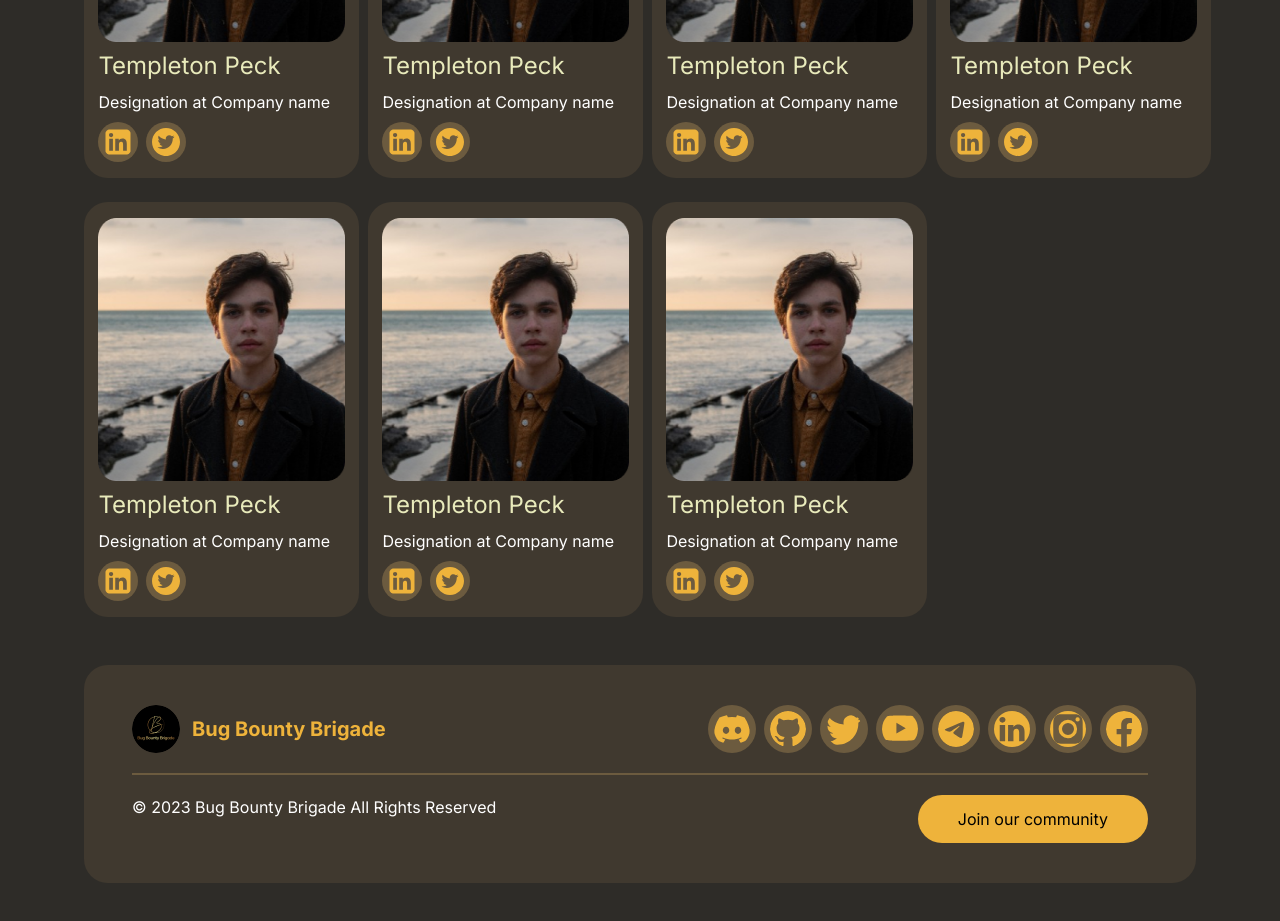
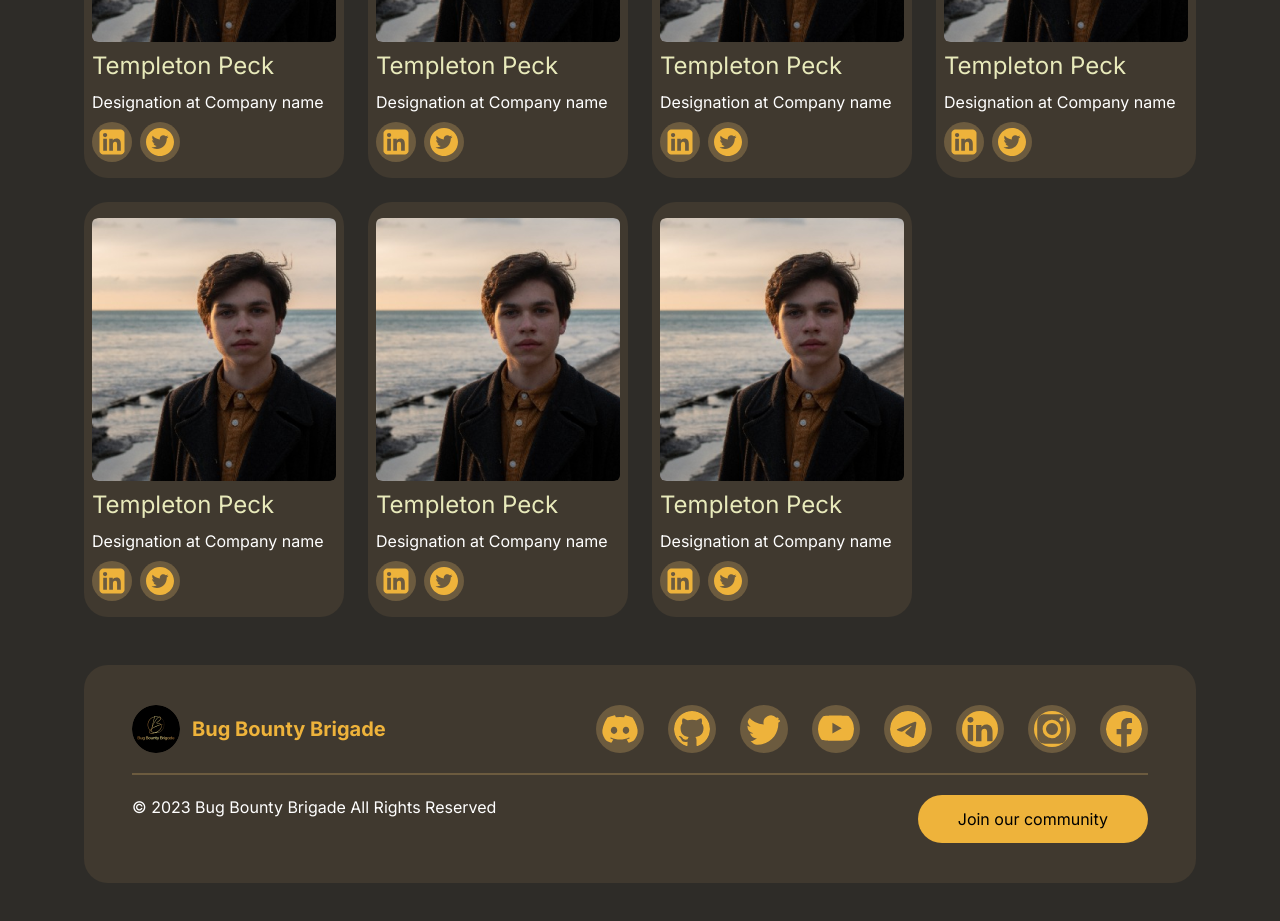
Before and after one commit to Bug-Bounty-Brigade/Bug-Bounty-Brigade-Main-Website, a Next.js app: page /about in a window 1280 px wide. Shown: the part 1120-2041 px from the top of the page. Built offline with nearby package versions, Linux system fonts and the light colour scheme.

Commit message:
fix responsiveness of layout,home,about

```diff
--- a/app/about/page.jsx
+++ /dev/null
@@ -1,34 +0,0 @@
-import PhotoCard from "@/components/PhotoCard"
-import PageLayout from "@/components/PageLayout";
-
-const page = () => {
-  return (
-    <PageLayout>
-    <div className="max-w-6xl min-h-screen mx-auto">
-        <section className="flex flex-col p-12 space-y-4 md:space-y-0 md:space-x-8 md:flex-row ">
-          <h2 className="md:w-1/2 text-4xl font-semibold text-transparent bg-gradient-to-r from-[#EEB33B] to-[#E8EABC] bg-clip-text "> Bug Bounty Brigade - Global Hacking Community</h2>
-          <p className="text-lg md:w-1/2">At Bug Bounty Brigade, we are dedicated to empowering cybersecurity guardians worldwide. Our mission is to cultivate a thriving community <span className="text-[#E8EABB]"> by bug hunters, for bug hunters </span>. Join our vibrant community of ethical hackers and enthusiasts as we make a positive impact on cybersecurity.</p>
-        </section>
-        <section>
-          <h3 className="text-3xl text-center font-semibold text-transparent bg-gradient-to-r from-[#EEB33B] to-[#E8EABC] bg-clip-text">Meet Our Team</h3>
-          <div className="grid items-center justify-center grid-cols-1 gap-6 mx-auto mt-4 md:mt-8 md:grid-cols-2 lg:grid-cols-4 last:mb-2 last:md:mb-0">
-            <PhotoCard name="Templeton Peck" companyname="Designation at Company name"/>
-            <PhotoCard name="Templeton Peck" companyname="Designation at Company name"/>
-            <PhotoCard name="Templeton Peck" companyname="Designation at Company name"/>
-            <PhotoCard name="Templeton Peck" companyname="Designation at Company name"/>
-            <PhotoCard name="Templeton Peck" companyname="Designation at Company name"/>
-            <PhotoCard name="Templeton Peck" companyname="Designation at Company name"/>
-            <PhotoCard name="Templeton Peck" companyname="Designation at Company name"/>
-            <PhotoCard name="Templeton Peck" companyname="Designation at Company name"/>
-            <PhotoCard name="Templeton Peck" companyname="Designation at Company name"/>
-            <PhotoCard name="Templeton Peck" companyname="Designation at Company name"/>
-            <PhotoCard name="Templeton Peck" companyname="Designation at Company name"/>
-
-          </div>
-        </section>
-    </div>
-    </PageLayout>
-  )
-}
-
-export default page
--- /dev/null
+++ b/app/about/page.tsx
@@ -0,0 +1,114 @@
+import PhotoCard from "@/components/PhotoCard";
+import PageLayout from "@/components/PageLayout";
+
+const page = () => {
+  return (
+    <PageLayout>
+      <div className="w-full min-h-screen mx-auto">
+        <section className="flex flex-col p-12 space-y-4 md:space-y-0 md:space-x-8 md:flex-row ">
+          <h2 className="md:w-1/2 text-4xl font-semibold text-transparent bg-gradient-to-r from-[#EEB33B] to-[#E8EABC] bg-clip-text ">
+            {" "}
+            Bug Bounty Brigade - Global Hacking Community
+          </h2>
+          <p className="text-lg md:w-1/2">
+            At Bug Bounty Brigade, we are dedicated to empowering cybersecurity
+            guardians worldwide. Our mission is to cultivate a thriving
+            community{" "}
+            <span className="text-[#E8EABB]">
+              {" "}
+              by bug hunters, for bug hunters{" "}
+            </span>
+            . Join our vibrant community of ethical hackers and enthusiasts as
+            we make a positive impact on cybersecurity.
+          </p>
+        </section>
+        <section>
+          <h3 className="text-3xl text-center font-semibold text-transparent bg-gradient-to-r from-[#EEB33B] to-[#E8EABC] bg-clip-text">
+            Meet Our Team
+          </h3>
+          <div className="grid items-center justify-center grid-cols-1 gap-6 mx-auto mt-4 md:mt-8 md:grid-cols-2 lg:grid-cols-4 last:mb-2 last:md:mb-0">
+            <PhotoCard
+              name="Templeton Peck"
+              companyname="Designation at Company name"
+              linkedinurl="https://www.linkedin.com/"
+              twitterurl="https://twitter.com/"
+              imageurl="https://www.linkedin.com/"
+            />
+            <PhotoCard
+              name="Templeton Peck"
+              companyname="Designation at Company name"
+              linkedinurl="https://www.linkedin.com/"
+              twitterurl="https://twitter.com/"
+              imageurl="https://www.linkedin.com/"
+            />
+            <PhotoCard
+              name="Templeton Peck"
+              companyname="Designation at Company name"
+              linkedinurl="https://www.linkedin.com/"
+              twitterurl="https://twitter.com/"
+              imageurl="https://www.linkedin.com/"
+            />
+            <PhotoCard
+              name="Templeton Peck"
+              companyname="Designation at Company name"
+              linkedinurl="https://www.linkedin.com/"
+              twitterurl="https://twitter.com/"
+              imageurl="https://www.linkedin.com/"
+            />
+            <PhotoCard
+              name="Templeton Peck"
+              companyname="Designation at Company name"
+              linkedinurl="https://www.linkedin.com/"
+              twitterurl="https://twitter.com/"
+              imageurl="https://www.linkedin.com/"
+            />
+            <PhotoCard
+              name="Templeton Peck"
+              companyname="Designation at Company name"
+              linkedinurl="https://www.linkedin.com/"
+              twitterurl="https://twitter.com/"
+              imageurl="https://www.linkedin.com/"
+            />
+            <PhotoCard
+              name="Templeton Peck"
+              companyname="Designation at Company name"
+              linkedinurl="https://www.linkedin.com/"
+              twitterurl="https://twitter.com/"
+              imageurl="https://www.linkedin.com/"
+            />
+            <PhotoCard
+              name="Templeton Peck"
+              companyname="Designation at Company name"
+              linkedinurl="https://www.linkedin.com/"
+              twitterurl="https://twitter.com/"
+              imageurl="https://www.linkedin.com/"
+            />
+            <PhotoCard
+              name="Templeton Peck"
+              companyname="Designation at Company name"
+              linkedinurl="https://www.linkedin.com/"
+              twitterurl="https://twitter.com/"
+              imageurl="https://www.linkedin.com/"
+            />
+            <PhotoCard
+              name="Templeton Peck"
+              companyname="Designation at Company name"
+              linkedinurl="https://www.linkedin.com/"
+              twitterurl="https://twitter.com/"
+              imageurl="https://www.linkedin.com/"
+            />
+            <PhotoCard
+              name="Templeton Peck"
+              companyname="Designation at Company name"
+              linkedinurl="https://www.linkedin.com/"
+              twitterurl="https://twitter.com/"
+              imageurl="https://www.linkedin.com/"
+            />
+          </div>
+        </section>
+      </div>
+    </PageLayout>
+  );
+};
+
+export default page;
--- a/app/globals.css
+++ b/app/globals.css
@@ -9,7 +9,7 @@
 
 @layer components{
   .icon-style{
-    @apply text-[#EEB33B] bg-[#6C5B3F] w-12 h-12 rounded-full p-[6px] box-border
+    @apply text-[#EEB33B] bg-[#6C5B3F] w-10 h-10 lg:w-12 lg:h-12 rounded-full p-[6px] box-border
   }
   .neutral{
     @apply text-[#E8EABB]
--- a/components/Footer.tsx
+++ b/components/Footer.tsx
@@ -13,7 +13,7 @@ import {
 
 const Footer = () => {
   return (
-    <footer className="flex flex-col py-12">
+    <footer className="flex w-[90%] md:w-full mx-auto flex-col py-12">
       <div className="bg-[#40392F] px-12 py-[40px] rounded-[24px]">
         <div className="w-full flex flex-col">
           <div className="flex flex-col md:flex-row gap-y-6 md:gap-y-0 w-full justify-between">
@@ -30,7 +30,7 @@ const Footer = () => {
                 Bug Bounty Brigade
               </h2>
             </div>
-            <div className="flex gap-2">
+            <div className="grid grid-cols-4 gap-6 md:grid-cols-3 lg:grid-cols-8">
               <BsDiscord className="icon-style" />
               <BsGithub className="icon-style" />
               <BsTwitter className="icon-style" />
@@ -42,7 +42,7 @@ const Footer = () => {
             </div>
           </div>
           <hr className="my-5 border border-[#6C5B3F]" />
-          <div className="flex w-full justify-between">
+          <div className="flex flex-col md:flex-row gap-4 w-full justify-between">
             <p>© 2023 Bug Bounty Brigade All Rights Reserved</p>
             <button className="py-[12px] font-[400] px-[40px] rounded-full text-black bg-[#EEB33B]">
               Join our community
--- a/components/Navbar.tsx
+++ b/components/Navbar.tsx
@@ -11,7 +11,7 @@ const Navbar = () => {
 
   return (
     <div className="w-full flex py-4">
-      <nav className="w-full flex px-[10px] rounded-[100px] py-4 bg-[#40392F]">
+      <nav className="w-full flex px-[10px] rounded-[100px] py-2 md:py-4 bg-[#40392F]">
         <div className="flex w-full">
           <div className="flex w-full items-center justify-between">
             <div className="flex gap-3 items-center">
@@ -27,7 +27,7 @@ const Navbar = () => {
                 Bug Bounty Brigade
               </h2>
             </div>
-            <ul className="flex gap-16 items-center">
+            <ul className="hidden lg:flex gap-16 items-center">
               <Link href="/" className={pathname === "/" ? active : ""}>
                 Home
               </Link>
--- a/components/PageLayout.tsx
+++ b/components/PageLayout.tsx
@@ -8,9 +8,9 @@ interface Children {
 
 const PageLayout: React.FC<Children> = ({ children }) => {
   return (
-    <div className="min-h-screen max-w-7xl overflow-x-hidden  lg:px-[84px] mx-auto ">
+    <div className="min-h-screen max-w-[90rem] overflow-x-hidden px-[12px] md:px-[24px] lg:px-[84px] mx-auto ">
       <Navbar />
-      {children}
+      <div className="w-[90%] mx-auto md:w-full">{children}</div>
       <Footer />
     </div>
   );
--- a/components/PhotoCard.jsx
+++ /dev/null
@@ -1,21 +0,0 @@
-import tempPhoto from "../app/assets/teamphoto.png"
-import {AiFillLinkedin} from "react-icons/ai"
-import {AiFillTwitterCircle} from "react-icons/ai"
-import Image from "next/image"
-const PhotoCard = ({name,companyname,linkedinurl,twitterurl,imageurl}) => {
-  return (
-    <div className="bg-[#40392F] w-[275px] mx-auto p-2 rounded-3xl">
-        <div className="w-[95%] mx-auto my-2">
-            <Image src={tempPhoto} alt={name + "photo"} className="w-[268px] h-[263px] rounded-md"/>
-            <h4 className="text-2xl text-[#E8EABB] my-2">{name}</h4>
-            <p className="my-2 ">{companyname}</p>
-           <div className="flex mt-2 space-x-2">
-            <a href={linkedinurl} className="bg-[#6C5B3F] p-1 rounded-full"><AiFillLinkedin className="text-lg text-[#EEB33B] h-8 w-8 text-center rounded-full"/></a>
-            <a href={twitterurl} className="p-1 bg-[#6C5B3F] rounded-full " ><AiFillTwitterCircle className="text-lg text-[#EEB33B] h-8 w-8 text-center" /></a>
-           </div>
-        </div>
-    </div>
-  )
-}
-
-export default PhotoCard
--- /dev/null
+++ b/components/PhotoCard.tsx
@@ -0,0 +1,43 @@
+import tempPhoto from "../app/assets/teamphoto.png";
+import { AiFillLinkedin } from "react-icons/ai";
+import { AiFillTwitterCircle } from "react-icons/ai";
+import Image from "next/image";
+
+interface PhotoCard {
+  name: string;
+  companyname: string;
+  linkedinurl: string;
+  twitterurl: string;
+  imageurl: string;
+}
+const PhotoCard = ({
+  name,
+  companyname,
+  linkedinurl,
+  twitterurl,
+  imageurl,
+}: PhotoCard) => {
+  return (
+    <div className="bg-[#40392F] p-2 rounded-3xl">
+      <div className="w-full mx-auto my-2">
+        <Image
+          src={tempPhoto}
+          alt={name + "photo"}
+          className="w-full object-cover lg:w-[268px] h-[263px] rounded-md"
+        />
+        <h4 className="text-2xl text-[#E8EABB] my-2">{name}</h4>
+        <p className="my-2 ">{companyname}</p>
+        <div className="flex mt-2 space-x-2">
+          <a href={linkedinurl} className="bg-[#6C5B3F] p-1 rounded-full">
+            <AiFillLinkedin className="text-lg text-[#EEB33B] h-8 w-8 text-center rounded-full" />
+          </a>
+          <a href={twitterurl} className="p-1 bg-[#6C5B3F] rounded-full ">
+            <AiFillTwitterCircle className="text-lg text-[#EEB33B] h-8 w-8 text-center" />
+          </a>
+        </div>
+      </div>
+    </div>
+  );
+};
+
+export default PhotoCard;
```
Also changed, not shown: app/(home)/page.tsx (renamed from app/page.tsx, +8 -8 lines).
